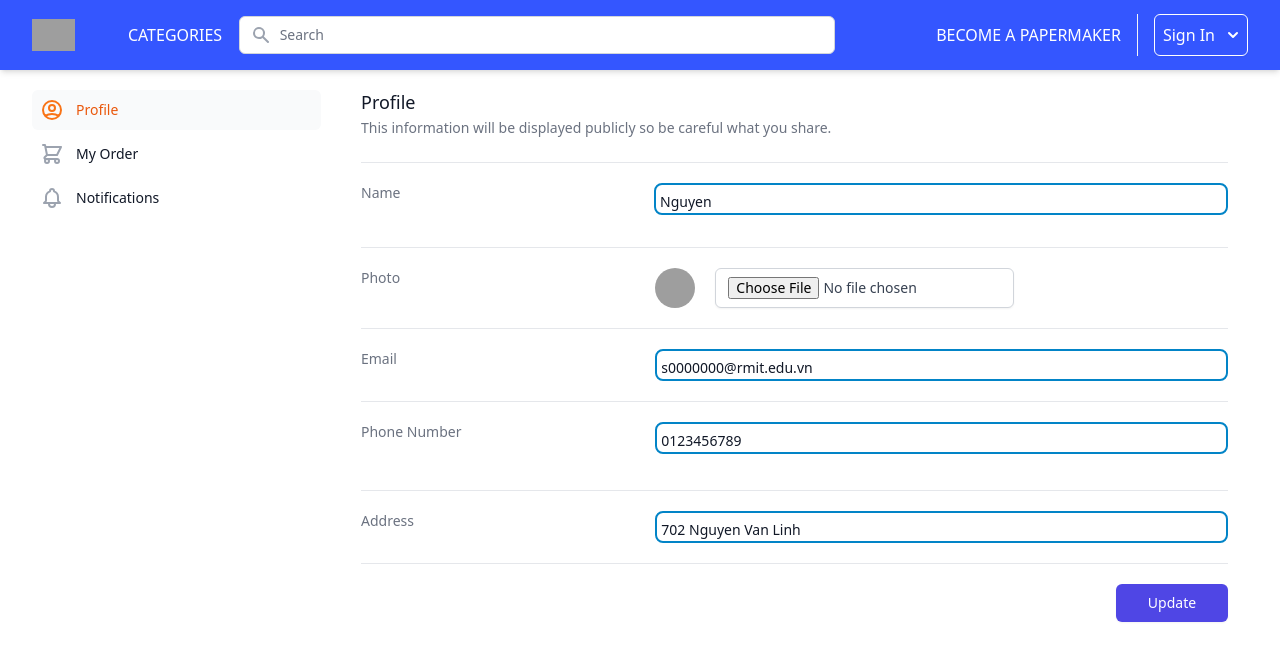
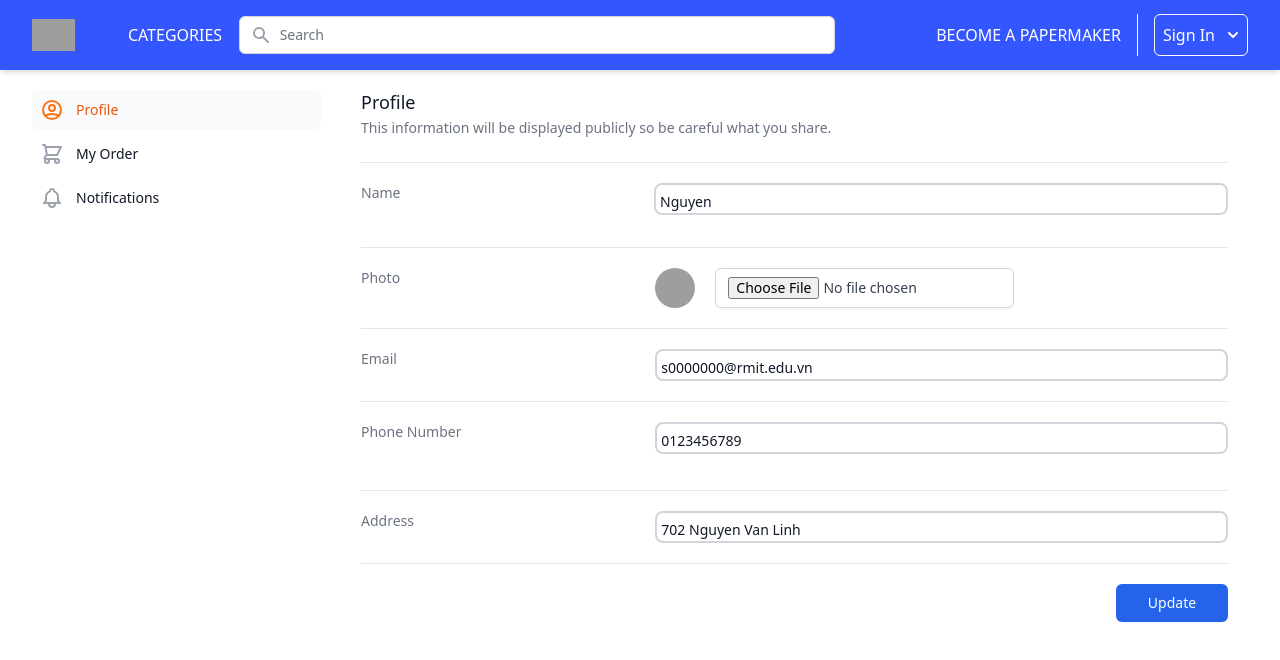
Before and after one commit to ThienAn1010/Capstone-Project, a Next.js app in the folder frontend/: page /user_dashboard in a window 1280 px wide. Shown: the top 660 px of the page. Built offline with nearby package versions, Linux system fonts and the light colour scheme; grey boxes are pictures that could not be loaded.

Commit message:
Update Profile page for the last time

```diff
--- a/frontend/components/UserDashboard.tsx
+++ b/frontend/components/UserDashboard.tsx
@@ -20,10 +20,8 @@ export default function UserDashboard() {
     const [phoneNumber, setPhoneNumber] = react.useState("0123456789");
     const [address, setAddress] = react.useState("702 Nguyen Van Linh");
     const [image] = react.useState(null)
-    const isInvalid =
-        firstName === "";
     const isInvalidName =
-        firstName.match(/[0-9]/)
+        !firstName.match(/[a-zA-Z]/)
     const isInvalidPhone =
         !phoneNumber.match(/^\(?([0-9]{3})\)?[-. ]?([0-9]{3})[-. ]?([0-9]{4})$/)
     const isInvalidAddress =
@@ -87,7 +85,7 @@ export default function UserDashboard() {
                             <div className="py-4 sm:py-5 sm:grid sm:grid-cols-3 sm:gap-3">
                                 <label htmlFor='nameInput' className="text-sm font-medium text-gray-500">Name</label>
                                 <dd className="mt-1 flex text-sm text-gray-900 sm:mt-0 sm:col-span-2">
-                                    <input className='flex-grow h-8 pt-1 pl-1 border-2 border-sky-600 rounded-lg'
+                                    <input className='flex-grow h-8 pt-1 pl-1 border-2 border-gray-300 hover:border-blue-400 focus:ring-2 focus:ring-blue-500 focus:ring-offset-2 rounded-lg'
                                     value={firstName}
                                     onChange={e => setFirstName(e.target.value)}
                                     />
@@ -97,13 +95,6 @@ export default function UserDashboard() {
                                     <div>
                                         <h3 className="font-bold text-red-500">
                                             Invalid name!
-                                        </h3>
-                                    </div>
-                                )}
-                                {isInvalid && (
-                                    <div className="flex sm:mt-0 sm:col-span-2">
-                                        <h3 className="flex-grow font-bold text-red-500 ">
-                                            Name must not be empty!
                                         </h3>
                                     </div>
                                 )}
@@ -135,7 +126,7 @@ export default function UserDashboard() {
                             <div className="py-4 sm:py-5 sm:grid sm:grid-cols-3 sm:gap-4 sm:pt-5">
                                 <label htmlFor='nameInput' className="text-sm font-medium text-gray-500">Email</label>
                                 <dd className="mt-1 flex text-sm text-gray-900 sm:mt-0 sm:col-span-2">
-                                    <input className='flex-grow h-8 pt-1 pl-1 border-2 border-sky-600 rounded-lg disabled'
+                                    <input className='flex-grow h-8 pt-1 pl-1 border-2 border-gray-300 hover:border-blue-400 focus:ring-2 focus:ring-offset-2 focus:ring-blue-500 rounded-lg disabled'
                                     value="s0000000@rmit.edu.vn"
                                     />
                                 </dd>
@@ -143,7 +134,7 @@ export default function UserDashboard() {
                             <div className="py-4 sm:py-5 sm:grid sm:grid-cols-3 sm:gap-4 sm:border-b sm:border-gray-200">
                                 <label htmlFor='nameInput' className="text-sm font-medium text-gray-500">Phone Number</label>
                                 <dd className="mt-1 flex text-sm text-gray-900 sm:mt-0 sm:col-span-2">
-                                    <input className='flex-grow h-8 pt-1 pl-1 border-2 border-sky-600 rounded-lg'
+                                    <input className='flex-grow h-8 pt-1 pl-1 border-2 border-gray-300 hover:border-blue-400 focus:ring-2 focus:ring-offset-2 focus:ring-blue-500 rounded-lg'
                                     value={phoneNumber}
                                     onChange={e => setPhoneNumber(e.target.value)}
                                     />
@@ -160,7 +151,7 @@ export default function UserDashboard() {
                             <div className="py-4 sm:py-5 sm:grid sm:grid-cols-3 sm:gap-4 sm:border-b sm:border-gray-200">
                                 <label htmlFor='nameInput' className="text-sm font-medium text-gray-500">Address</label>
                                 <dd className="mt-1 flex text-sm text-gray-900 sm:mt-0 sm:col-span-2">
-                                    <input className='flex-grow h-8 pt-1 pl-1 border-2 border-sky-600 rounded-lg'
+                                    <input className='flex-grow h-8 pt-1 pl-1 border-2 border-gray-300 hover:border-blue-400 focus:ring-2 focus:ring-offset-2 focus:ring-blue-500  rounded-lg'
                                     value={address}
                                     onChange={e => setAddress(e.target.value)}
                                     />
@@ -177,8 +168,8 @@ export default function UserDashboard() {
                                 <button
                                 type="submit"
                                 className="inline-flex mt-5 w-28 justify-center py-2 px-4 border border-transparent shadow-sm
-                                text-sm font-medium rounded-md text-white bg-indigo-600 hover:bg-indigo-700 focus:outline-none focus:ring-2 focus:ring-offset-2 focus:ring-indigo-500"
-                                disabled={isInvalid}>
+                                text-sm font-medium rounded-md text-white bg-blue-600 hover:bg-blue-700 focus:outline-none focus:ring-2 focus:ring-offset-2 focus:ring-blue-600"
+                                disabled>
                                 Update
                                 </button>
                             </div>
```
